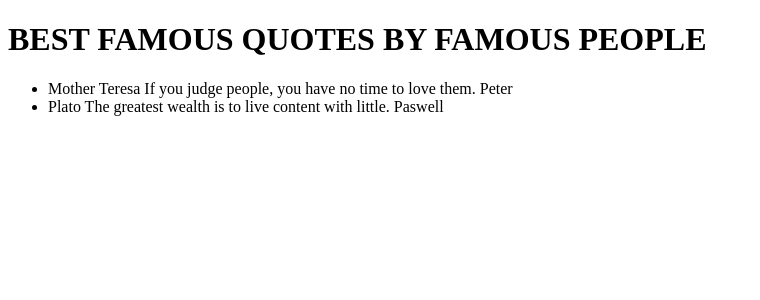
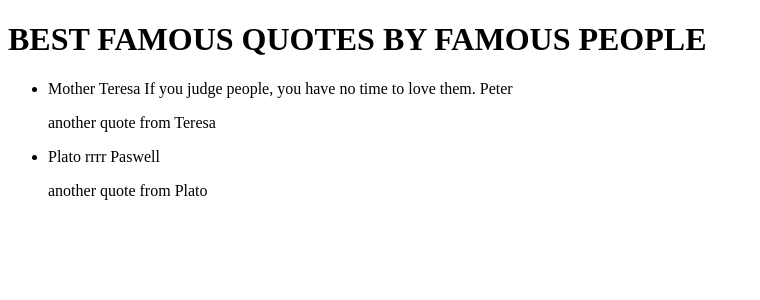
Before and after one commit to peterndungukamau/Quotes-App, an Angular app: page / in a window 1280 px wide. Shown: the top 300 px of the page, without its empty margins (0-760 px from the left). Built offline with nearby package versions, Linux system fonts and the light colour scheme.

Commit message:
modify quote-details

```diff
--- a/src/app/quote-details/quote-details.component.html
+++ b/src/app/quote-details/quote-details.component.html
@@ -1 +1 @@
-<p>quote-details works!</p>
+<p>{{quote.more}}</p>
--- a/src/app/quote-details/quote-details.component.ts
+++ b/src/app/quote-details/quote-details.component.ts
@@ -1,4 +1,6 @@
-import { Component, OnInit } from '@angular/core';
+import { Component, OnInit, Input } from '@angular/core';
+import { Quote } from '../quote'
+
 
 @Component({
   selector: 'app-quote-details',
@@ -7,6 +9,7 @@
 })
 export class QuoteDetailsComponent implements OnInit {
 
+  @Input() quote: Quote;
   constructor() { }
 
   ngOnInit() {
--- a/src/app/quote/quote.component.html
+++ b/src/app/quote/quote.component.html
@@ -1,6 +1,8 @@
 <div>
 <h1>BEST FAMOUS QUOTES BY FAMOUS PEOPLE </h1>
 <ul>
-<li *ngFor='let quote of quotes'>{{quote.author}} {{quote.quote}} {{quote.submitter}}</li>
+<li *ngFor='let quote of quotes'>{{quote.author}} {{quote.quote}} {{quote.submitter}}
+<app-quote-details [quote]='quote'></app-quote-details>
+</li>
 </ul>
 </div>
--- a/src/app/quote/quote.component.ts
+++ b/src/app/quote/quote.component.ts
@@ -7,9 +7,9 @@
   styleUrls: ['./quote.component.css']
 })
 export class QuoteComponent implements OnInit {
-  quotes:Quote = [
+  quotes: Quote[] = [
     {author:'Mother Teresa', quote:'If you judge people, you have no time to love them.', submitter:'Peter', more:'another quote from Teresa'},
-    {author:'Plato', quote:'The greatest wealth is to live content with little.', submitter:'Paswell', more:'another quote from Plato'}
+    {author:'Plato', quote:'rrrr', submitter:'Paswell', more:'another quote from Plato'}
   ];
 
   constructor() { }
```
